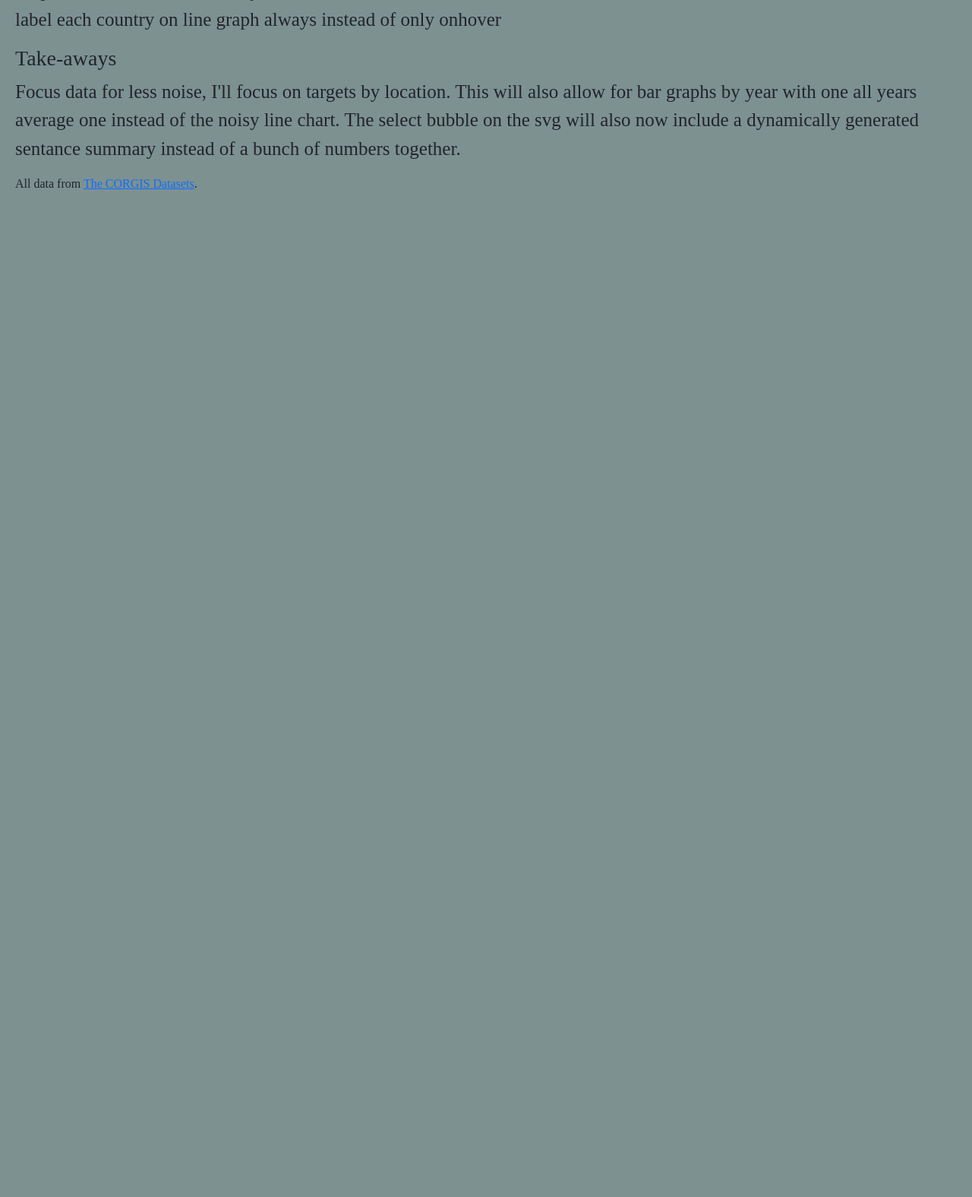
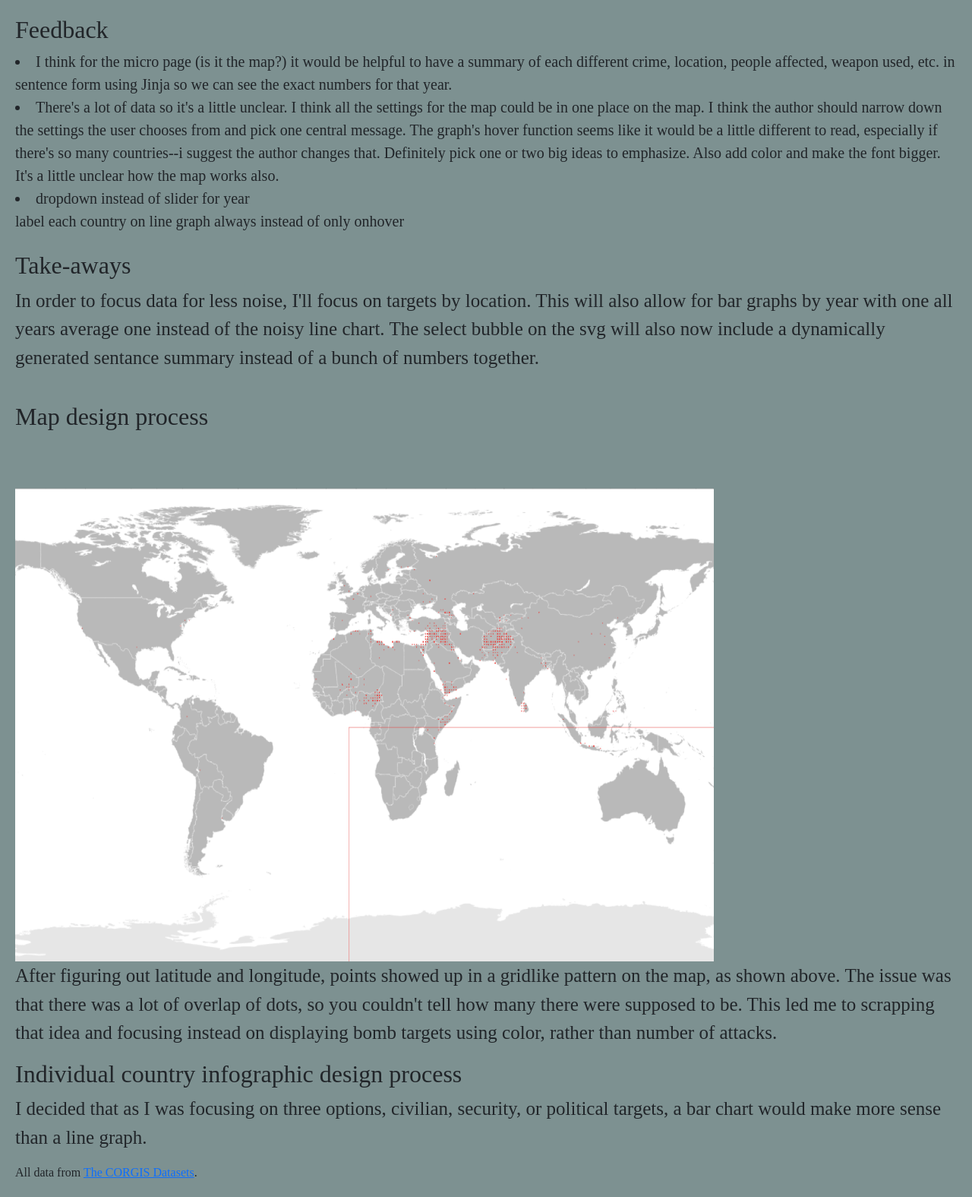
Before and after one commit to anaiya-badi/dataVisualition, a Flask app: template templates/about.html in a window 1280 px wide. Shown: the part 1014-2589 px from the top of the page at 76% size. Before the commit the page ends 1263 px from the top, so only its background shows below. Run offline with Flask 3, Linux system fonts and the light colour scheme; the template is opened without the code that fills it, so the values that code supplies are empty; some web fonts are replaced.

Commit message:
Add files via upload

```diff
--- a/templates/about.html
+++ b/templates/about.html
@@ -10,30 +10,50 @@
 </head>
 {% include 'nav_bar.html' %}
 <body>
-
+  <br>
   <h1>Welcome to My Website</h1>
 
   <p>This is a data visualization project aiming to show common targets of suicide bombers in different countries.</p>
 
   <p>Suicide bombing is an attack carried out by someone who intends to kill other people along with themselves with a kind of bomb.</p>
 
+  <h2>Data pipeline</h2>
 
-  <h3>Prototypes</h3>
-  <img src="/static/macro_prototype.jpg" alt="macro prototype" width="460" height="345">
-  <img src="/static/micro_prototype.png" alt="macro prototype" width="460" height="345">
+  <p>After dowloading the csv from CORGIS I followed these steps:</p>
+  <li>In the sheets I combined each column with a high and low estimate into averaged columns.</li>
+  <li>I then deleted all columns other than the averaged, year, country, city, location, latitude, longitude, target description, target type, and group name columns.</li>
+  <li>I downloaded this edited version as a csv, and reformatted the data in python to a json, each attack being a nested dictionary with each data point about that attack being a key element pair.</li>
+  <li>Finally, I downloaded an alpha 2 code to country dictionary (<a href="https://gist.github.com/tadast/8827699">linked here</a>), deleted all columns but alpha 2 and countries in Google Sheets, and created a json linking each country to it's code.</li>
 
   </br>
   </br>
-  <h3>Feedback</h3>
-  <p>I think for the micro page (is it the map?) it would be helpful to have a summary of each different crime, location, people affected, weapon used, etc. in sentence form using Jinja so we can see the exact numbers for that year.</p>
 
-  <p>There's a lot of data so it's a little unclear. I think all the settings for the map could be in one place on the map. I think the author should narrow down the settings the user chooses from and pick one central message. The graph's hover function seems like it would be a little different to read, especially if there's so many countries--i suggest the author changes that. Definitely pick one or two big ideas to emphasize. Also add color and make the font bigger. It's a little unclear how the map works also.</p>
+  <h2>Prototypes</h2>
+  <img src="macro_prototype.jpg" alt="macro prototype" width="460" height="345"/>
+  <img src="micro_prototype.png" alt="macro prototype" width="460" height="345"/>
 
-  <p> dropdown instead of slider for year</br>
-    label each country on line graph always instead of only onhover </p>
+  </br>
+  </br>
 
-  <h3>Take-aways</h3>
-  <p>Focus data for less noise, I'll focus on targets by location. This will also allow for bar graphs by year with one all years average one instead of the noisy line chart. The select bubble on the svg will also now include a dynamically generated sentance summary instead of a bunch of numbers together.</p>
+  <h2>Feedback</h2>
+  <li>I think for the micro page (is it the map?) it would be helpful to have a summary of each different crime, location, people affected, weapon used, etc. in sentence form using Jinja so we can see the exact numbers for that year.</li>
+
+  <li>There's a lot of data so it's a little unclear. I think all the settings for the map could be in one place on the map. I think the author should narrow down the settings the user chooses from and pick one central message. The graph's hover function seems like it would be a little different to read, especially if there's so many countries--i suggest the author changes that. Definitely pick one or two big ideas to emphasize. Also add color and make the font bigger. It's a little unclear how the map works also.</li>
+
+  <li> dropdown instead of slider for year</br> label each country on line graph always instead of only onhover </li>
+
+  </br>
+
+  <h2>Take-aways</h2>
+  <p>In order to focus data for less noise, I'll focus on targets by location. This will also allow for bar graphs by year with one all years average one instead of the noisy line chart. The select bubble on the svg will also now include a dynamically generated sentance summary instead of a bunch of numbers together.</p>
+
+  <br>
+  <h2>Map design process</h2>
+  <img src="latlongmap.png" alt="macro prototype" width="920" height="690"/>
+  <p>After figuring out latitude and longitude, points showed up in a gridlike pattern on the map, as shown above. The issue was that there was a lot of overlap of dots, so you couldn't tell how many there were supposed to be. This led me to scrapping that idea and focusing instead on displaying bomb targets using color, rather than number of attacks.</p>
+
+  <h2>Individual country infographic design process</h2>
+  <p>I decided that as I was focusing on three options, civilian, security, or political targets, a bar chart would make more sense than a line graph.</p>
 
   <footer>
     {% include 'footer.html' %}
--- a/templates/micro.html
+++ b/templates/micro.html
@@ -10,12 +10,13 @@
 </head>
 {% include 'nav_bar.html' %}
 <body>
-
-  <h1>Micro Page {{requested_year}}- Anaiya Badi</h1>
+  <br>
+  <h1> Suicide bombing targets in {{requested_country}}- Anaiya Badi</h1>
 
   <div id="line_graph">
     {% include 'line_graph.svg' %}
   </div>
+
 
   <footer>
     {% include 'footer.html' %}
--- a/templates/nav_bar.html
+++ b/templates/nav_bar.html
@@ -1,6 +1,6 @@
 <nav class="navbar navbar-expand-lg navbar-dark bg-dark">
   <div class="container-fluid">
-      <a class="navbar-brand" href="/">Macro</a>
+    <a class="navbar-brand" href="/">World Map</a>
     <a class="navbar-brand" href="about">About</a>
     <button class="navbar-toggler" type="button" data-bs-toggle="collapse" data-bs-target="#navbarNavDarkDropdown" aria-controls="navbarNavDarkDropdown" aria-expanded="false" aria-label="Toggle navigation">
       <span class="navbar-toggler-icon"></span>
@@ -9,11 +9,11 @@
       <ul class="navbar-nav">
         <li class="nav-item dropdown">
           <button class="btn btn-dark dropdown-toggle" data-bs-toggle="dropdown" aria-expanded="false">
-              Micro
+            Individual Countries
           </button>
           <ul class="dropdown-menu dropdown-menu-dark">
-              {% for y in years %}
-                  <li><a class="dropdown-item" href="micro?year={{y}}">{{y}}</a></li>
+            {% for c in years %}
+                <li><a class="dropdown-item" href="micro?country={{c}}">{{c}}</a></li>
             {% endfor %}
           </ul>
         </li>
--- /dev/null
+++ b/templates/paragraph.html
@@ -0,0 +1 @@
+<p>Suicide bombers in {{requested_country} target civilians more than average }</p>
```
Also changed, not shown: templates/index.html (+4 -3 lines), templates/line_graph.svg, templates/map.svg (added). Lines whose indentation alone changed are shown as unchanged.
